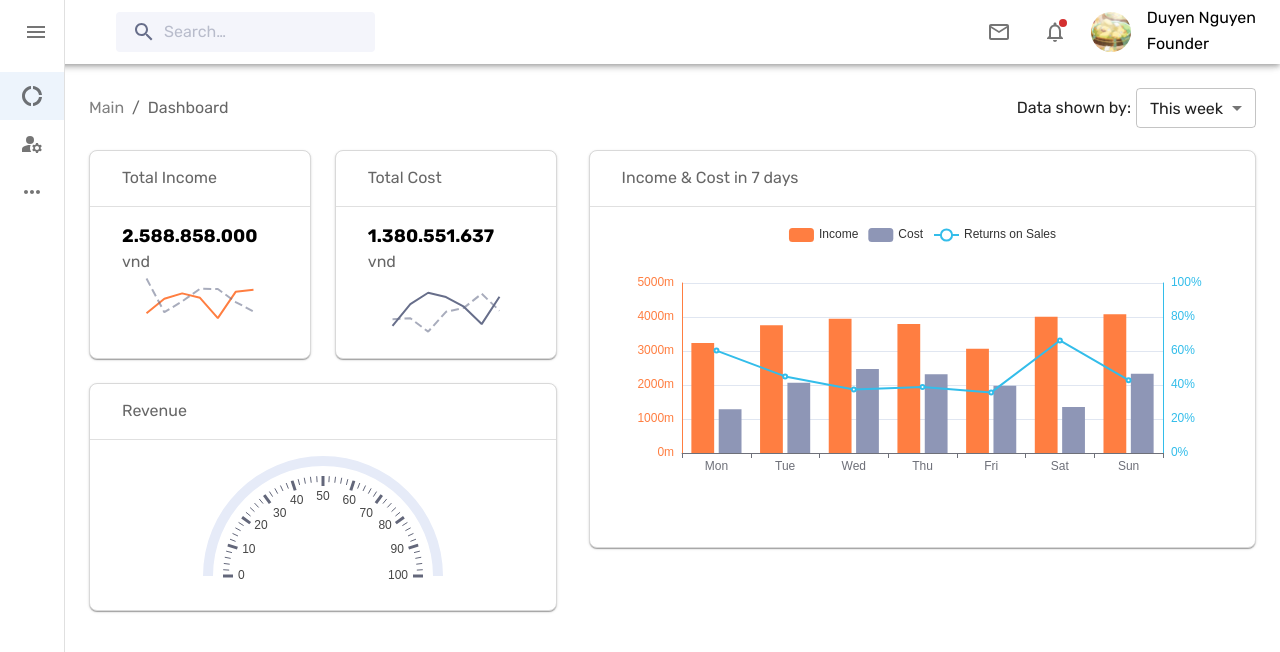
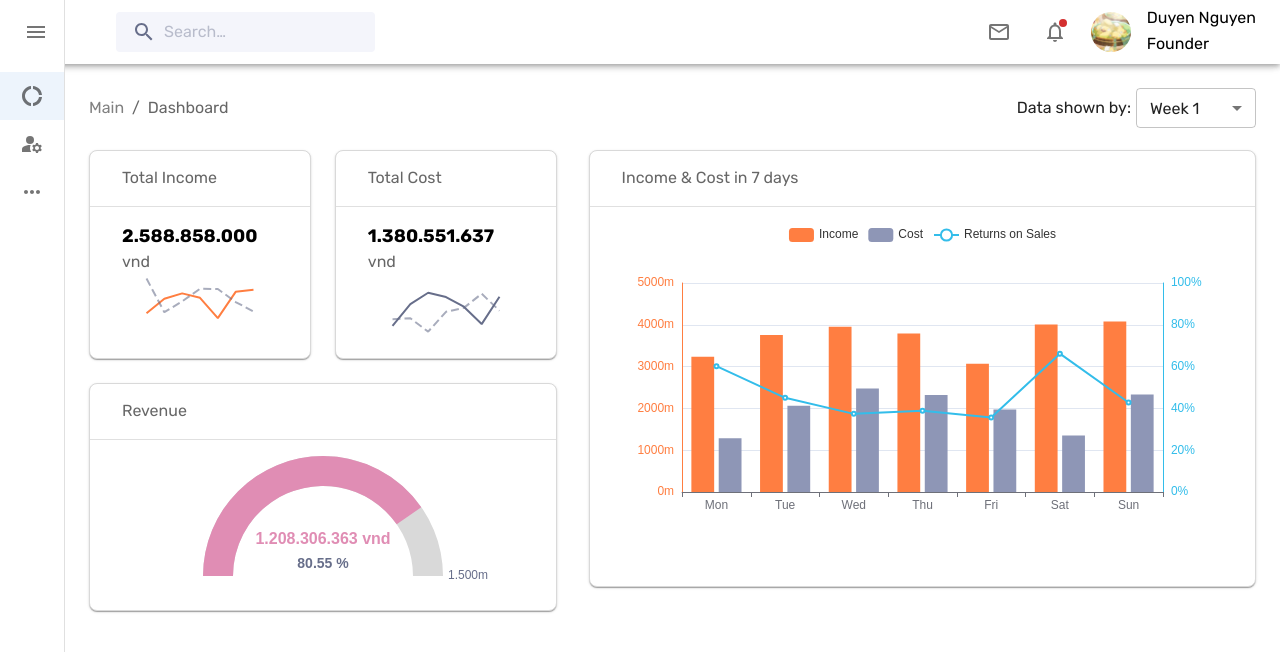
Before and after one commit to DuyenNguyen14/PET-Project, a React (Create React App) app: page / in a window 1280 px wide. Shown: the top 652 px of the page. Built offline with nearby package versions, Linux system fonts and the light colour scheme.

Commit message:
[UPDATE] revenue gauge chart (100%)

```diff
--- a/src/data.json
+++ b/src/data.json
@@ -25,7 +25,7 @@
       }
     ],
     "ratings": { "excellent": 0.75, "good": 0.1, "notBad": 0.12, "bad": 0.03 },
-    "targetRevenue": 1000,
+    "targetRevenue": 1500000000,
     "income": [
       323755000, 375663000, 395068000, 379205000, 306849000, 400486000,
       407832000
@@ -225,7 +225,7 @@
       { "name": "TH True Milk", "quantity": 1000, "earned": 1000 }
     ],
     "ratings": { "excellent": 0.75, "good": 0.1, "notBad": 0.12, "bad": 0.03 },
-    "targetRevenue": 1000,
+    "targetRevenue": 1500000000,
     "week": 2,
     "income": [
       448022000, 327842000, 366672000, 411490000, 410678000, 364163000,
@@ -426,7 +426,7 @@
       { "name": "TH True Milk", "quantity": 1000, "earned": 1000 }
     ],
     "ratings": { "excellent": 0.75, "good": 0.1, "notBad": 0.12, "bad": 0.03 },
-    "targetRevenue": 1000,
+    "targetRevenue": 1500000000,
     "week": 3,
     "income": [
       360347000, 423305000, 329813000, 368656000, 433408000, 437488000,
@@ -646,7 +646,7 @@
       }
     ],
     "ratings": { "excellent": 0.75, "good": 0.1, "notBad": 0.12, "bad": 0.03 },
-    "targetRevenue": 1000,
+    "targetRevenue": 1500000000,
     "income": [
       323755000, 375663000, 395068000, 379205000, 306849000, 400486000,
       407832000
--- a/src/layouts/Revenue.tsx
+++ b/src/layouts/Revenue.tsx
@@ -2,18 +2,84 @@ import Divider from "@mui/material/Divider";
 import React from "react";
 import { CardText, CardTitle } from "../theme/globalStyles";
 import ReactECharts from "echarts-for-react";
+import { useSelector } from "react-redux";
+import { RootState } from "../redux/store";
 
 type Props = {};
 
 export default function Revenue({}: Props) {
+  const { income, cost, targetRevenue } = useSelector(
+    (state: RootState) => state.sales
+  );
+
+  const revenueArr = income.current.map(
+    (value, index) => value - cost.current[index]
+  );
+
+  const totalRevenue = revenueArr.reduce((a, b) => a + b, 0);
+
   const option = {
     series: [
       {
+        min: 0,
+        max: 1,
         center: ["50%", "40%"],
         type: "gauge",
         startAngle: 180,
         endAngle: 0,
+        itemStyle: {
+          color: "#E08DB4",
+        },
         radius: "80%",
+        axisLine: {
+          lineStyle: {
+            color: [[1, "#D9D9D9"]],
+            width: 30,
+            interval: 100000,
+          },
+        },
+        progress: {
+          show: true,
+          width: 30,
+        },
+        splitLine: {
+          show: false,
+        },
+        axisTick: {
+          show: false,
+        },
+        axisLabel: {
+          length: 14,
+          distance: -65,
+          formatter: (value: number) =>
+            value === 1
+              ? `${(targetRevenue / 1000000).toLocaleString("vi")}m`
+              : "",
+          color: "#676E8A",
+        },
+        detail: {
+          valueAnimation: true,
+          fontSize: 14,
+          offsetCenter: [0, "-10%"],
+          formatter: (value: number) => (value * 100).toFixed(2) + " %",
+          color: "#676E8A",
+          fontWeight: 600,
+        },
+        data: [
+          {
+            name: totalRevenue.toLocaleString("vi") + " vnd",
+            value: totalRevenue / targetRevenue,
+          },
+        ],
+        title: {
+          offsetCenter: [0, "-30%"],
+          color: "#E08DB4",
+          fontWeight: 700,
+          fontSize: "16px",
+        },
+        pointer: {
+          show: false,
+        },
       },
     ],
   };
--- a/src/layouts/SalesChart.tsx
+++ b/src/layouts/SalesChart.tsx
@@ -101,7 +101,7 @@ export default function SalesChart({}: Props) {
       <Divider />
       <CardText>
         {income.current.length === 7 && cost.current.length === 7 && (
-          <ReactECharts option={option} />
+          <ReactECharts option={option} style={{ height: "339px" }} />
         )}
       </CardText>
     </>
--- a/src/pages/Dashboard.tsx
+++ b/src/pages/Dashboard.tsx
@@ -18,7 +18,11 @@ import TotalIncome from "../layouts/TotalIncome";
 import SalesStats from "../layouts/SalesChart";
 import { useDispatch } from "react-redux";
 import { AppDispatch } from "../redux/store";
-import { setCost, setIncome } from "../redux/reducers/salesReducer";
+import {
+  setCost,
+  setIncome,
+  setTargetRevenue,
+} from "../redux/reducers/salesReducer";
 import TotalCost from "../layouts/TotalCost";
 import Revenue from "../layouts/Revenue";
 
@@ -54,6 +58,7 @@ export default function Dashboard({}: Props) {
   useEffect(() => {
     dispatch(setIncome(week));
     dispatch(setCost(week));
+    dispatch(setTargetRevenue(week));
   }, [week]);
 
   return (
@@ -85,9 +90,9 @@ export default function Dashboard({}: Props) {
             <Box sx={{ minWidth: 120, marginLeft: "5px" }}>
               <FormControl size="small" fullWidth>
                 <Select value={week} onChange={handleChange}>
-                  <MenuItem value={1}>This week</MenuItem>
-                  <MenuItem value={2}>2</MenuItem>
-                  <MenuItem value={3}>3</MenuItem>
+                  <MenuItem value={1}>Week 1</MenuItem>
+                  <MenuItem value={2}>Week 2</MenuItem>
+                  <MenuItem value={3}>Week 3</MenuItem>
                 </Select>
               </FormControl>
             </Box>
--- a/src/redux/reducers/salesReducer.ts
+++ b/src/redux/reducers/salesReducer.ts
@@ -10,6 +10,7 @@ type InitialState = {
     current: number[];
     previous: number[];
   };
+  targetRevenue: number;
 };
 
 const initialState: InitialState = {
@@ -21,6 +22,7 @@ const initialState: InitialState = {
     current: [],
     previous: [],
   },
+  targetRevenue: 0,
 };
 
 const dashboardReducer = createSlice({
@@ -51,9 +53,18 @@ const dashboardReducer = createSlice({
         }
       }
     },
+    setTargetRevenue: (state: InitialState, action: PayloadAction<string>) => {
+      let currWeek = parseInt(action.payload);
+      for (const data of myData) {
+        if (currWeek === data.week) {
+          state.targetRevenue = data.targetRevenue;
+        }
+      }
+    },
   },
 });
 
-export const { setIncome, setCost } = dashboardReducer.actions;
+export const { setIncome, setCost, setTargetRevenue } =
+  dashboardReducer.actions;
 
 export default dashboardReducer.reducer;
```
